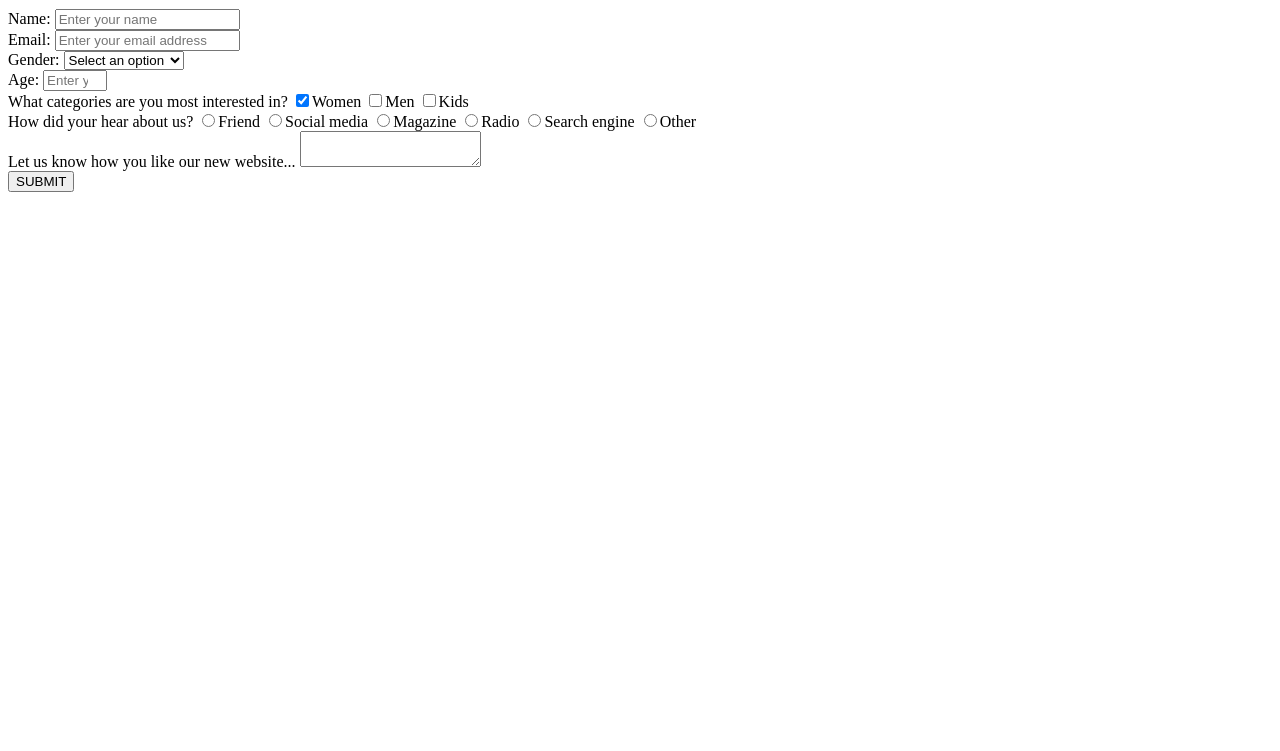
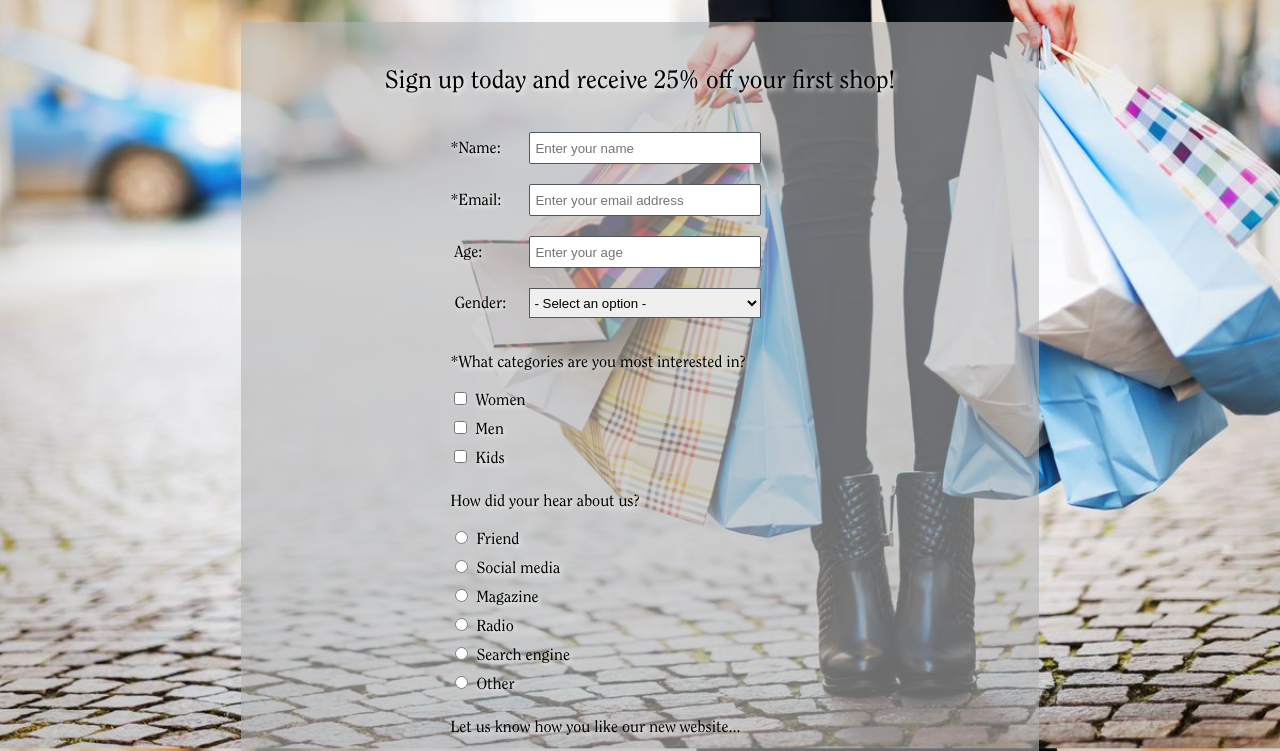
Before and after one commit to monbird/survey_form, a plain HTML site: page index.html in a window 1280 px wide. Shown: the part 105-856 px from the top of the page. Before the commit the page ends 800 px from the top, so only its background shows below. Drawn offline with Linux system fonts and the light colour scheme.

Commit message:
CSS style

```diff
--- a/index.html
+++ b/index.html
@@ -6,54 +6,54 @@
     </head>
 
     <body>
-        <h1 id=title>NEWSLETTER SIGN UP</h1>
-        <div>
+        <h1 id=title><strong>NEWSLETTER SIGN UP</strong></h1>
+        <div class="form">
             <p id="description">Sign up today and receive 25% off your first shop!</p>
-            <form id="survey-form" action="/url-where-you-want-to-submit-form-data">
+            <form id="survey-form" action="#">
                 <div class="row">
-                    <label id="name-label" class="label">Name:</label>
+                    <label id="name-label" for="name" class="label">*Name:</label>
                     <input type="text" id="name" class="input-field" name="name" placeholder="Enter your name" required>
                 </div>
                 <div class="row">
-                        <label id="email-label" class="label">Email:</label>
+                        <label id="email-label" for="email" class="label">*Email:</label>
                         <input type="email" id="email" class="input-field" name="email" placeholder="Enter your email address" required>
                 </div>
                 <div class="row">
-                    <label class="label">Gender:</label>
+                    <label id="number-label" for="number" class="label">&nbsp;Age:</label>
+                    <input id="number" class="input-field" type="number" name="age" min="16" max="130" placeholder="Enter your age">
+                </div>
+                <div class="row">
+                    <label class="label" for="dropdown">&nbsp;Gender:</label>
                     <select id="dropdown" name="gender">
-                        <option disabled value selected>Select an option</option>
+                        <option disabled value selected>- Select an option -</option>
                         <option value="female">Female</option>
                         <option value="male">Male</option>
                         <option value="unknown">Prefer not to say</option>
                     </select>
                 </div>
-                <div class="row">
-                    <label id="number-label" class="label">Age:</label>
-                    <input id="number" type="number" name="age" min="16" max="130" placeholder="Enter your age">
-                </div>
-                <div>
-                    <label class="label">What categories are you most interested in? </label>
-                    <label><input type="checkbox" name="category" value="Women" checked>Women</label>
-                    <label><input type="checkbox" name="category" value="Men">Men</label>
+                <div class="row spaced">
+                    <p>*What categories are you most interested in? </p>
+                    <label><input type="checkbox" name="category" value="Women">Women</label> <br>
+                    <label><input type="checkbox" name="category" value="Men">Men</label> <br>
                     <label><input type="checkbox" name="category" value="Kids">Kids</label>
                 </div>
-                <div>
-                    <label class="label">How did your hear about us?</label>
-                    <label><input type="radio" name="find_out" value="friend">Friend</label>
-                    <label><input type="radio" name="find_out" value="social media">Social media</label>
-                    <label><input type="radio" name="find_out" value="magazine">Magazine</label>
-                    <label><input type="radio" name="find_out" value="radio">Radio</label>
-                    <label><input type="radio" name="find_out" value="search engine">Search engine</label>
+                <div class="row spaced">
+                    <p>How did your hear about us?</p>
+                    <label><input type="radio" name="find_out" value="friend">Friend</label> <br>
+                    <label><input type="radio" name="find_out" value="social media">Social media</label> <br>
+                    <label><input type="radio" name="find_out" value="magazine">Magazine</label> <br>
+                    <label><input type="radio" name="find_out" value="radio">Radio</label> <br>
+                    <label><input type="radio" name="find_out" value="search engine">Search engine</label> <br>
                     <label><input type="radio" name="find_out" value="other">Other</label>
                 </div>
-                <div>
-                    <label>Let us know how you like our new website...</label>
-                    <textarea name="comments"></textarea>
+                <div class="row">
+                    <p>Let us know how you like our new website...</p>
+                    <textarea name="comments" placeholder="Enter your comment here"></textarea>
                 </div>
-                <button id="submit" type="submit">SUBMIT</button>
+                <p>*Required fields</p>
+                <button class="button" id="submit" type="submit">Submit</button>
             </form>
         </div>
-
         <script src="https://cdn.freecodecamp.org/testable-projects-fcc/v1/bundle.js"></script>
     </body>
 </html>
--- a/style.css
+++ b/style.css
@@ -0,0 +1,126 @@
+@font-face {
+    font-family: 'NiceFont';
+    src: url('./ClearfaceITCPro-Regular.woff2');
+}
+
+@font-face {
+    font-family: 'NiceFont';
+    src: url('./ClearfaceITCPro-Bold.woff2');
+    font-weight: bold;
+}
+
+body {
+    background-image: url("./image4.JPG");
+    background-repeat: no-repeat;
+    background-position: center;
+    background-size: cover;
+    background-attachment: fixed;
+    height: 100%;
+    font-family: 'NiceFont';
+    text-shadow: 2px 2px 5px #fff;
+}
+
+h1 {
+    font-size: 50px;
+}
+
+.form {
+    background-color: rgba(180, 180, 180, 0.6);
+    width: 60%;
+    margin: 0 auto 5% auto;
+    padding: 20px;
+}
+
+@media (max-width: 600px) {
+    #survey-form {
+        width: 74%;
+        font-size: 20px;
+    }
+}
+
+@media (max-width: 1000px) {
+    .form {
+        width: 66%;
+    }
+}
+
+#title {
+    text-align: center;
+}
+
+.row {
+    padding: 10px 0;
+}
+
+#description {
+    text-align: center;
+}
+
+.label {
+    width: 50px;
+    display: inline-block;
+}
+
+#description {
+    font-size: 25px;
+}
+
+.input-field {
+    height: 20px;
+    width: 220px;
+    padding: 5px;
+    margin-left: 25px;
+    border-radius: 2px;
+    border: 1px solid #525860;
+}
+
+#dropdown {
+    height: 30px;
+    width: 232px;
+    margin-left: 25px;
+    border: 1px solid #525860;
+}
+
+textarea {
+    height: 50px;
+    width: 300px;
+    border-radius: 2px;
+    border: 1px solid #525860;
+}
+
+.row.spaced label {
+    display: block;
+    height: 10px;
+}
+ #survey-form {
+     margin: 0 auto;
+     width: 50%;
+ }
+
+.button {
+    display: block;
+    padding: 10px 20px;
+    margin: 20px auto;
+    font-size: 20px;
+    text-align: center;
+    color: #fff;
+    background-color: black;
+    border: none;
+    border-radius: 10px;
+    box-shadow: 5px 5px rgb(77, 76, 76);
+    outline: none;
+  }
+
+.button:hover {
+      background-color: #777;
+}
+
+.button:active {
+    background-color: black;
+    box-shadow: 0 5px #666;
+    transform: translateY(4px);
+  }
+
+  input[type="checkbox"], input[type="radio"] {
+      margin-right: 8px;
+  }
```
Also changed, not shown: ClearfaceITCPro-Bold.woff2 (added), ClearfaceITCPro-Regular.woff2 (added), image4.jpg (added).
